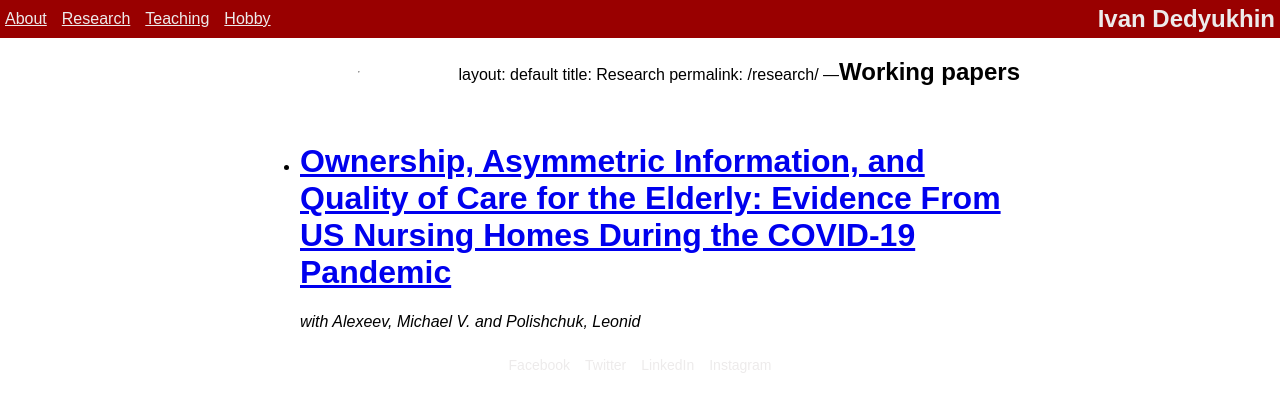
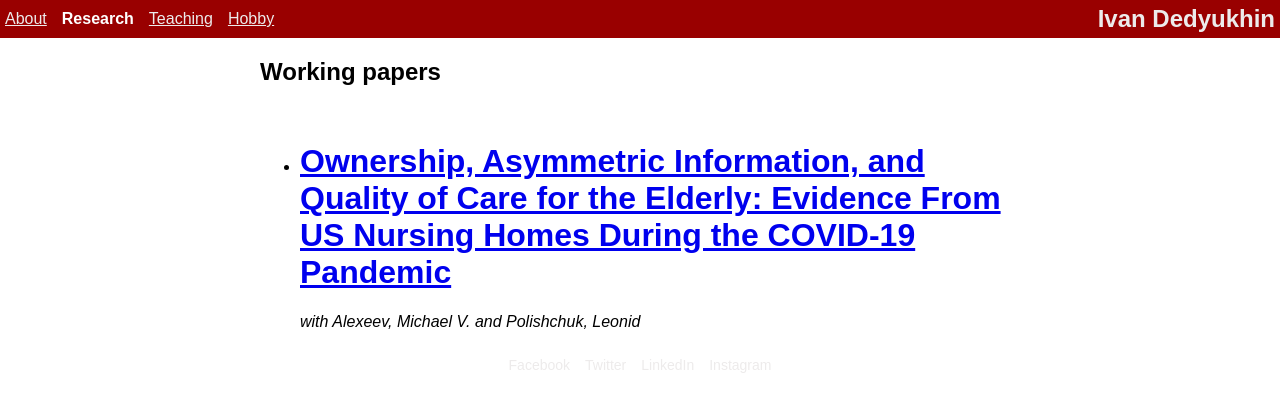
Before and after one commit to Dedyukhin/dedyukhin.github.io, a Jekyll site: the page built from Research.md, in a window 1280 px wide. Shown: the top 412 px of the page. Built offline with Jekyll 4.4.1, drawn with Linux system fonts in a browser that asks for light colours; our own code applies the rules of GitHub Pages for plain Markdown files.

Commit message:
Update Research.md

```diff
--- a/Research.md
+++ b/Research.md
@@ -1,14 +1,15 @@
+---
+layout: default
+title: Research
+permalink: /research/
+---
+
 <style>
     p {
         margin-bottom: 10px; /* Adjust the value to decrease spacing */
     }
 </style>
 
----
-layout: default
-title: Research
-permalink: /research/
----
 
 Working papers
 ---
```
